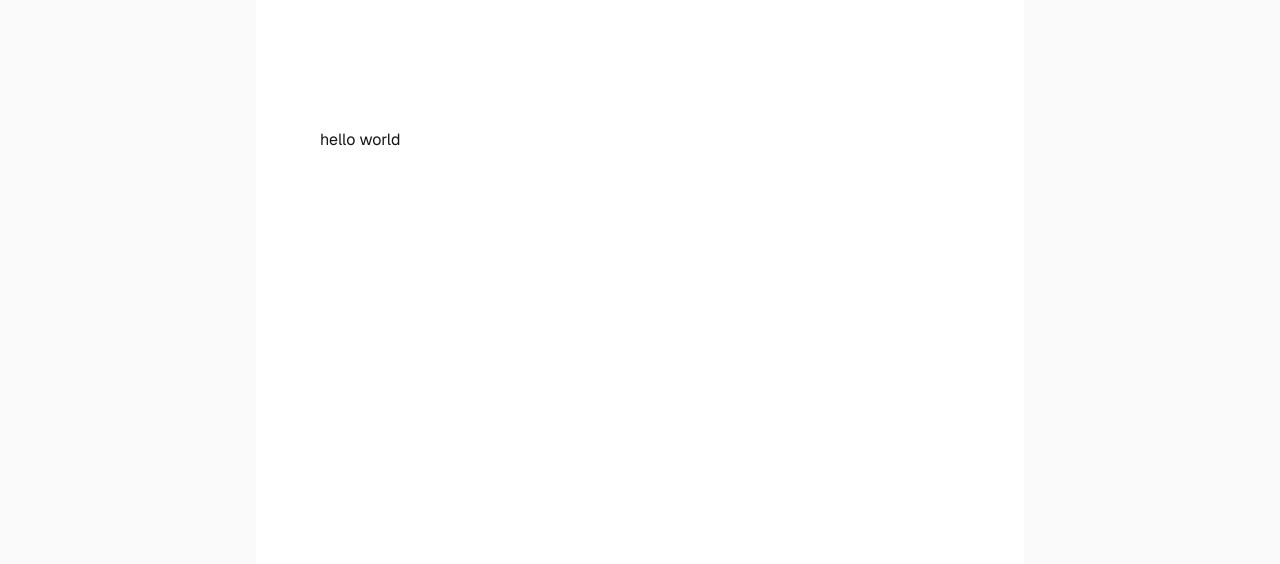
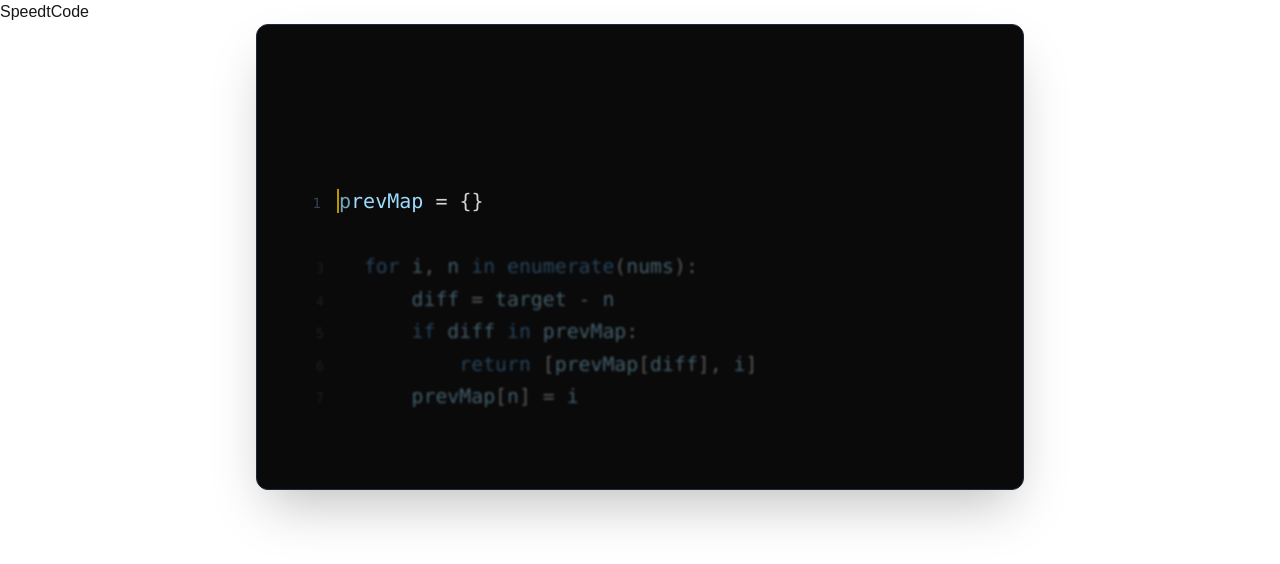
Before and after one commit to imrahnf/speedtcode, a Next.js app in the folder frontend/: page / in a window 1280 px wide. Shown: the top 564 px of the page. Built offline with nearby package versions, Linux system fonts and the light colour scheme.

Commit message:
core typing engine complete (vibecoded lol)

```diff
--- a/frontend/jsconfig.json
+++ b/frontend/jsconfig.json
@@ -1,5 +1,6 @@
 {
   "compilerOptions": {
+    "jsx": "react-jsx",
     "paths": {
       "@/*": ["./src/*"]
     }
--- a/frontend/package.json
+++ b/frontend/package.json
@@ -9,6 +9,7 @@
   },
   "dependencies": {
     "next": "16.0.8",
+    "prism-react-renderer": "^2.4.1",
     "react": "19.2.1",
     "react-dom": "19.2.1"
   },
--- a/frontend/src/app/page.js
+++ b/frontend/src/app/page.js
@@ -1,10 +1,10 @@
+import TypingEngine from "@/components/typing/TypingEngine";
 
 export default function Home() {
   return (
-    <div className="flex min-h-screen items-center justify-center bg-zinc-50 font-sans dark:bg-black">
-      <main className="flex min-h-screen w-full max-w-3xl flex-col items-center justify-between py-32 px-16 bg-white dark:bg-black sm:items-start">
-          hello world
-      </main>
-    </div>
+    <main >
+        <h1>SpeedtCode</h1>
+        <TypingEngine />
+    </main>
   );
 }
--- /dev/null
+++ b/frontend/src/components/typing/TypingEngine.tsx
@@ -0,0 +1,243 @@
+"use client";
+
+import React, { useState, useRef, useEffect, useMemo } from "react";
+import { Highlight, themes } from "prism-react-renderer";
+
+const RAW_CODE =
+`prevMap = {}
+
+  for i, n in enumerate(nums):
+      diff = target - n
+      if diff in prevMap:
+          return [prevMap[diff], i]
+      prevMap[n] = i`;
+
+export default function TypingEngine() {
+  const [userInput, setUserInput] = useState("");
+  const inputRef = useRef<HTMLTextAreaElement>(null);
+  const scrollContainerRef = useRef<HTMLDivElement>(null);
+
+  const handleFocus = () => inputRef.current?.focus();
+
+  // 1. Identify Spacer Lines (Empty Visual Lines)
+  const visualToLogicalMap = useMemo(() => {
+    const lines = RAW_CODE.split("\n");
+    let logicalIndex = 0;
+    return lines.map((line) => {
+      const isWhitespaceOnly = line.trim().length === 0;
+      return isWhitespaceOnly ? -1 : logicalIndex++;
+    });
+  }, []);
+
+  // 2. Create GAME_CODE (Sanitized)
+  const GAME_CODE = useMemo(() => {
+    return RAW_CODE.split("\n")
+      .filter(line => line.trim().length > 0)
+      .map(line => line.trimStart())
+      .join("\n");
+  }, []);
+
+  // 3. Scroll Logic
+  useEffect(() => {
+    const cursorElement = document.getElementById("active-cursor");
+    if (cursorElement && scrollContainerRef.current) {
+      cursorElement.scrollIntoView({
+        behavior: "smooth",
+        block: "center",
+        inline: "nearest",
+      });
+    }
+  }, [userInput]);
+
+ // ----------------------------------------------------------------
+  // ⌨INPUT LOGIC (Strict Enter Gate + Newline Guard)
+  // ----------------------------------------------------------------
+  const handleInputChange = (e: React.ChangeEvent<HTMLTextAreaElement>) => {
+    const newValue = e.target.value;
+
+    // 1. ALLOW BACKSPACE (Always allow deleting)
+    if (newValue.length < userInput.length) {
+      setUserInput(newValue);
+      return;
+    }
+
+    // 2. STOP OVERFLOW
+    if (newValue.length > GAME_CODE.length) return;
+
+    // 3. ANALYZE INPUT
+    const currentCharIndex = userInput.length;
+    const expectedChar = GAME_CODE[currentCharIndex];
+    const typedChar = newValue.slice(-1); // The character user just typed
+
+    // BUG FIX: THE STRICT ENTER GATE
+    // If user hit Enter, but the game DOES NOT expect Enter... BLOCK IT.
+    if (typedChar === "\n" && expectedChar !== "\n") {
+      return;
+    }
+
+    // 4. NEWLINE GUARD (The Reverse Logic)
+    // If the game EXPECTS Enter, but user typed something else... BLOCK IT.
+    if (expectedChar === "\n" && typedChar !== "\n") {
+      return;
+    }
+
+    // 5. Standard Typing (Valid character OR Valid Enter)
+    setUserInput(newValue);
+  };
+
+  const handleKeyDown = (e: React.KeyboardEvent) => {
+    if (e.key === "Tab") e.preventDefault();
+  };
+
+  return (
+    <div
+      className="relative w-full max-w-3xl mx-auto p-8 bg-[#0a0a0a] rounded-xl shadow-2xl overflow-hidden font-mono text-xl leading-relaxed border border-gray-800"
+      onClick={handleFocus}
+    >
+      <textarea
+        ref={inputRef}
+        value={userInput}
+        onChange={handleInputChange}
+        onKeyDown={handleKeyDown}
+        className="absolute inset-0 opacity-0 cursor-text z-10 w-full h-full resize-none"
+        autoComplete="off"
+        spellCheck="false"
+      />
+
+      <div
+        ref={scrollContainerRef}
+        className="overflow-auto max-h-[50vh] pb-32 pt-32 no-scrollbar"
+      >
+        <Highlight theme={themes.vsDark} code={RAW_CODE} language="python">
+          {({ className, style, tokens, getLineProps, getTokenProps }) => {
+
+            let logicalCharIndex = 0;
+
+            return (
+              <pre className={className} style={{ ...style, margin: 0, background: "transparent", minWidth: "fit-content" }}>
+                {tokens.map((line, visualLineIndex) => {
+
+                  const logicalLineIndex = visualToLogicalMap[visualLineIndex];
+                  const isSpacerLine = logicalLineIndex === -1;
+
+                  // 🟢 FIX FOR SPACER LINES:
+                  // Render a safe empty character to ensure height is preserved
+                  if (isSpacerLine) {
+                    return (
+                      <div key={visualLineIndex} {...getLineProps({ line })} className="opacity-50 select-none">
+                        <span>&nbsp;</span>
+                      </div>
+                    );
+                  }
+
+                  // Line Metadata
+                  const rawLineContent = line.map(t => t.content).join("");
+                  const leadingSpaceCount = rawLineContent.length - rawLineContent.trimStart().length;
+
+                  // Spotlight Logic
+                  const userLogicalLineIndex = userInput.split("\n").length - 1;
+                  const isLineActive = logicalLineIndex === userLogicalLineIndex;
+                  const lineStyle = isLineActive
+                    ? "opacity-100 scale-100 blur-none"
+                    : "opacity-40 blur-[1px] scale-[0.99]";
+
+                  // Render Tokens
+                  let charCountInLine = 0;
+
+                  const lineContent = line.map((token, key) => {
+                    const tokenProps = getTokenProps({ token, key });
+
+                    return token.content.split("").map((char, charKey) => {
+                      const currentCharIndexInLine = charCountInLine++;
+                      const isIndentation = currentCharIndexInLine < leadingSpaceCount;
+
+                      // A. Indentation (Skipped logic)
+                      if (isIndentation) {
+                        return (
+                          <span key={`${key}-${charKey}`} className="opacity-0 select-none pointer-events-none">
+                            {char}
+                          </span>
+                        );
+                      }
+
+                      // B. Content (Logic Active)
+                      const currentGlobalIndex = logicalCharIndex++;
+                      const userChar = userInput[currentGlobalIndex];
+                      const isCursor = currentGlobalIndex === userInput.length;
+
+                      let displayClass = "";
+                      let displayStyle = {};
+
+                      if (userChar !== undefined) {
+                        if (userChar === char) {
+                          displayClass = "text-green-400";
+                          displayStyle = { color: "#4ade80" };
+                        } else {
+                          displayClass = "text-red-500 bg-red-900/50";
+                          displayStyle = { color: "#ef4444", backgroundColor: "rgba(127, 29, 29, 0.5)" };
+                        }
+                      } else {
+                        displayStyle = { ...tokenProps.style };
+                      }
+
+                      return (
+                        <span
+                          key={`${key}-${charKey}`}
+                          id={isCursor ? "active-cursor" : undefined}
+                          className={`${displayClass} ${isCursor ? "border-l-2 border-yellow-400 animate-pulse" : ""}`}
+                          style={displayStyle}
+                        >
+                          {char}
+                        </span>
+                      );
+                    });
+                  });
+
+                  // 🟢 FIX FOR NEWLINE RENDER:
+                  // We explicitly handle the cursor for the newline position.
+                  let newlineElement = null;
+                  const isLastLogicalLine = logicalCharIndex >= GAME_CODE.length;
+
+                  if (!isLastLogicalLine) {
+                     const newlineIndex = logicalCharIndex++;
+                     const userChar = userInput[newlineIndex];
+                     const isCursor = newlineIndex === userInput.length;
+
+                     newlineElement = (
+                       <span
+                         key="newline"
+                         id={isCursor ? "active-cursor" : undefined}
+                         className={isCursor ? "border-l-2 border-yellow-400 animate-pulse" : ""}
+                       >
+                         {/* Logic: If they typed a wrong char at the end, show red return. Otherwise invisible. */}
+                         {userChar !== undefined && userChar !== "\n" ? (
+                           <span className="text-red-500 bg-red-900/50">⏎</span>
+                         ) : (
+                           "\u200B" // Zero-width space (safe for layout)
+                         )}
+                       </span>
+                     );
+                  }
+
+                  return (
+                    <div
+                      key={visualLineIndex}
+                      {...getLineProps({ line })}
+                      className={`transition-all duration-300 ease-in-out ${lineStyle}`}
+                    >
+                      <span className="inline-block w-8 text-gray-700 select-none text-right mr-4 text-sm">
+                        {visualLineIndex + 1}
+                      </span>
+                      {lineContent}
+                      {newlineElement}
+                    </div>
+                  );
+                })}
+              </pre>
+            );
+          }}
+        </Highlight>
+      </div>
+    </div>
+  );
+}
```
Also changed, not shown: 1 other file (tests, documents, lock files or other folders).
